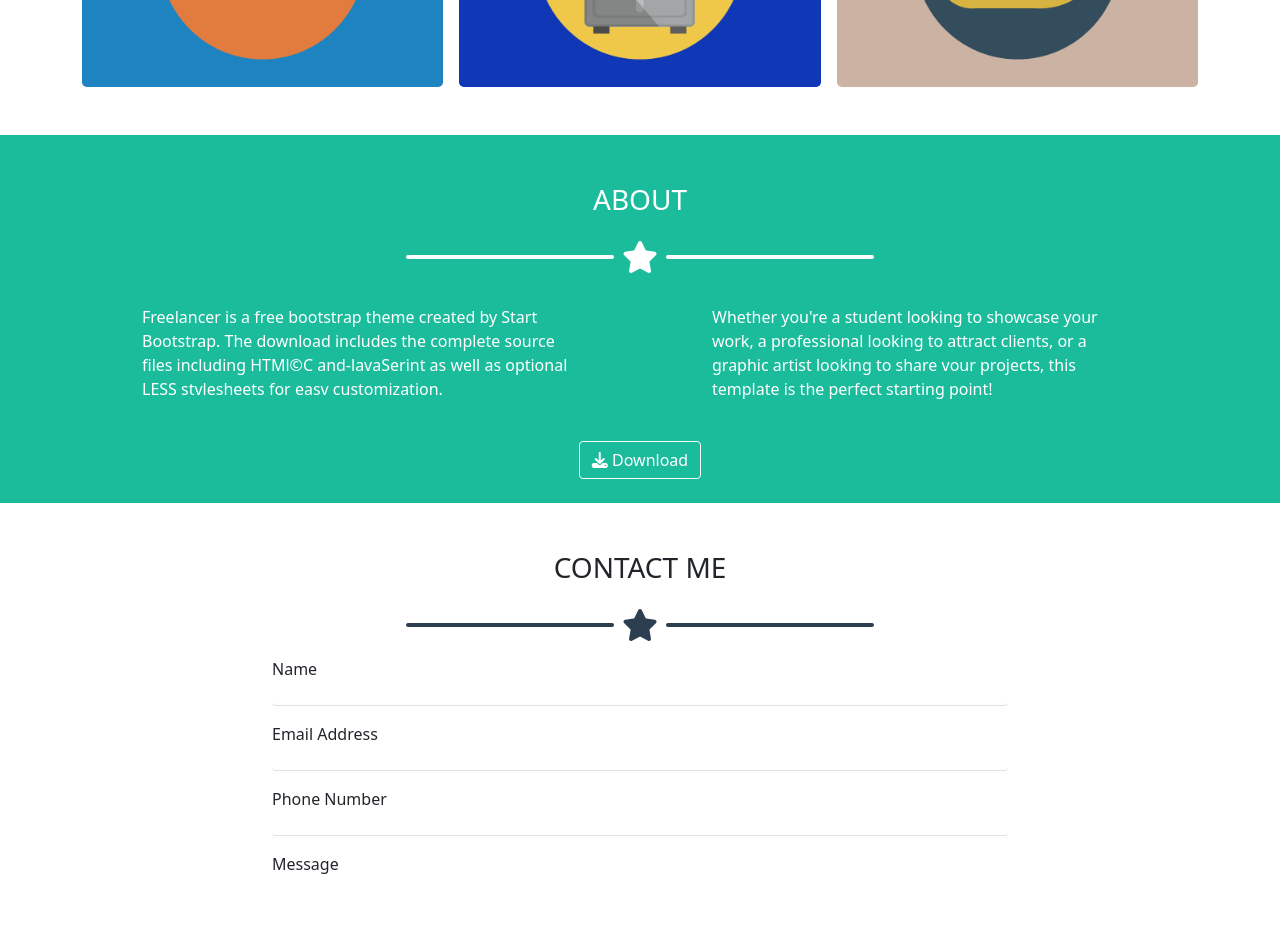
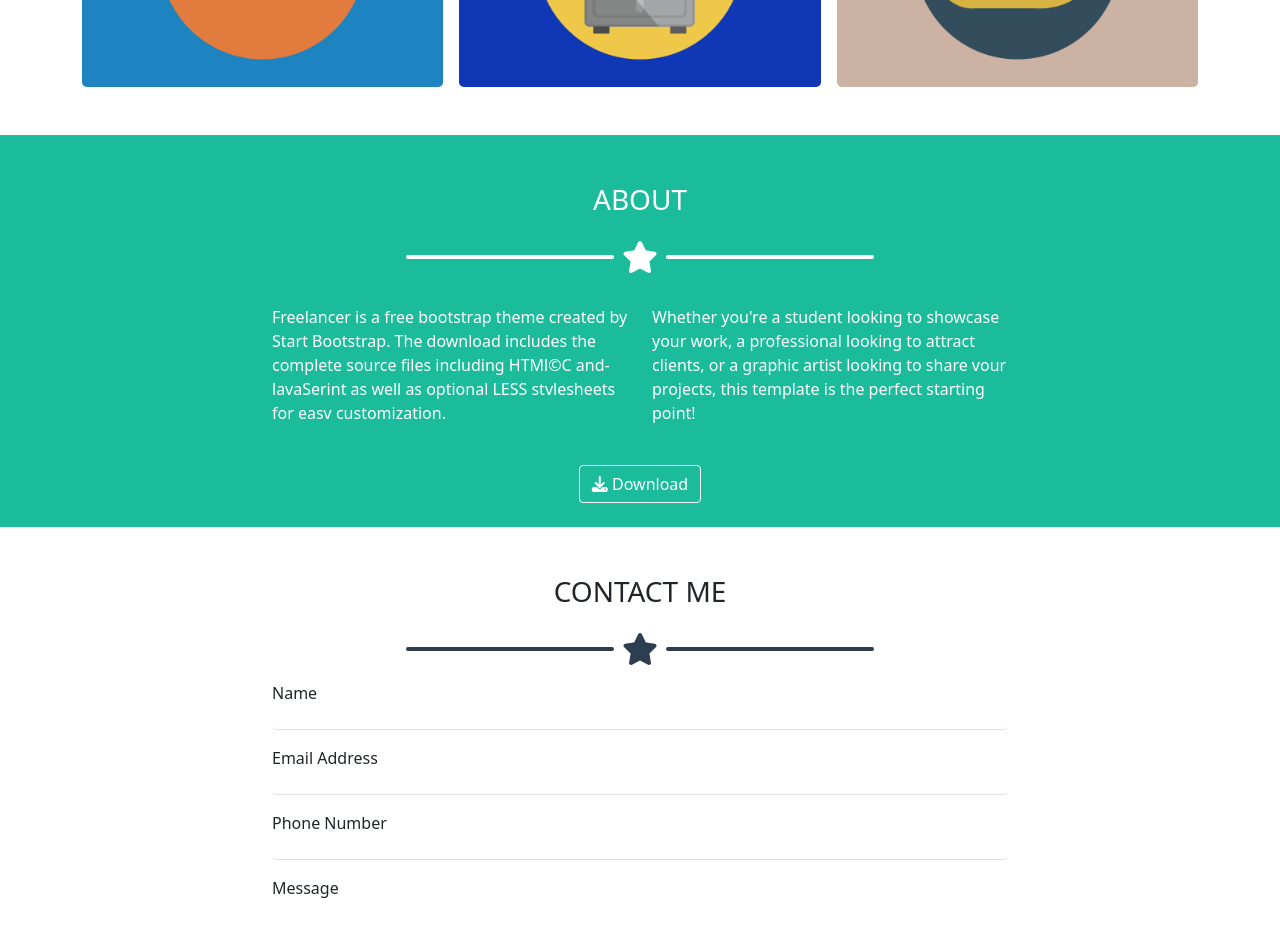
Before and after one commit to robertolatini31/html-css-bootstrap-freelancer, a plain HTML site: page index.html in a window 1280 px wide. Shown: the part 1180-2115 px from the top of the page. Drawn offline with nearby package versions, Linux system fonts and the light colour scheme.

Commit message:
adjusted section about

```diff
--- a/index.html
+++ b/index.html
@@ -140,7 +140,7 @@
 
         <div class="about">
             <div class="container">
-                <div class="row">
+                <div class="row justify-content-center">
                     <div class="col-12">
                         <div class="row">
                             <div class="col-12">
@@ -171,14 +171,19 @@
                         </div>
                     </div>
                     <!-- /.col-12  -->
-                    <div class="col-12 col-md-6 text-white px-5">
-                        <p class="m-0 px-4 py-3">Freelancer is a free bootstrap theme created by Start Bootstrap. The download includes the complete source files including HTMl©C and-lavaSerint as well as optional LESS stvlesheets for easv customization.</p>
+                    <div class="col-8">
+                        <div class="row">
+                            <div class="col-12 col-md-6 text-white">
+                                <p class="m-0 py-3">Freelancer is a free bootstrap theme created by Start Bootstrap. The download includes the complete source files including HTMl©C and-lavaSerint as well as optional LESS stvlesheets for easv customization.</p>
+                            </div>
+                            <!-- /.col-6 -->
+                            <div class="col-12 col-md-6 text-white">
+                                <p class="m-0 py-3">Whether you're a student looking to showcase your work, a professional looking to attract clients, or a graphic artist looking to share vour projects, this template is the perfect starting point!</p>
+                            </div>
+                            <!-- /.col-6 -->
+                        </div>
                     </div>
-                    <!-- /.col-6 -->
-                    <div class="col-12 col-md-6 text-white px-5">
-                        <p class="m-0 px-4 py-3">Whether you're a student looking to showcase your work, a professional looking to attract clients, or a graphic artist looking to share vour projects, this template is the perfect starting point!</p>
-                    </div>
-                    <!-- /.col-6 -->
+                    <!-- /.col-12 -->
                     <div class="col-12 d-flex align-items-center justify-content-center p-4">
                         <button type="button" class="btn btn-outline-light text-white">
                             <i class="fa-solid fa-download"></i>
```
